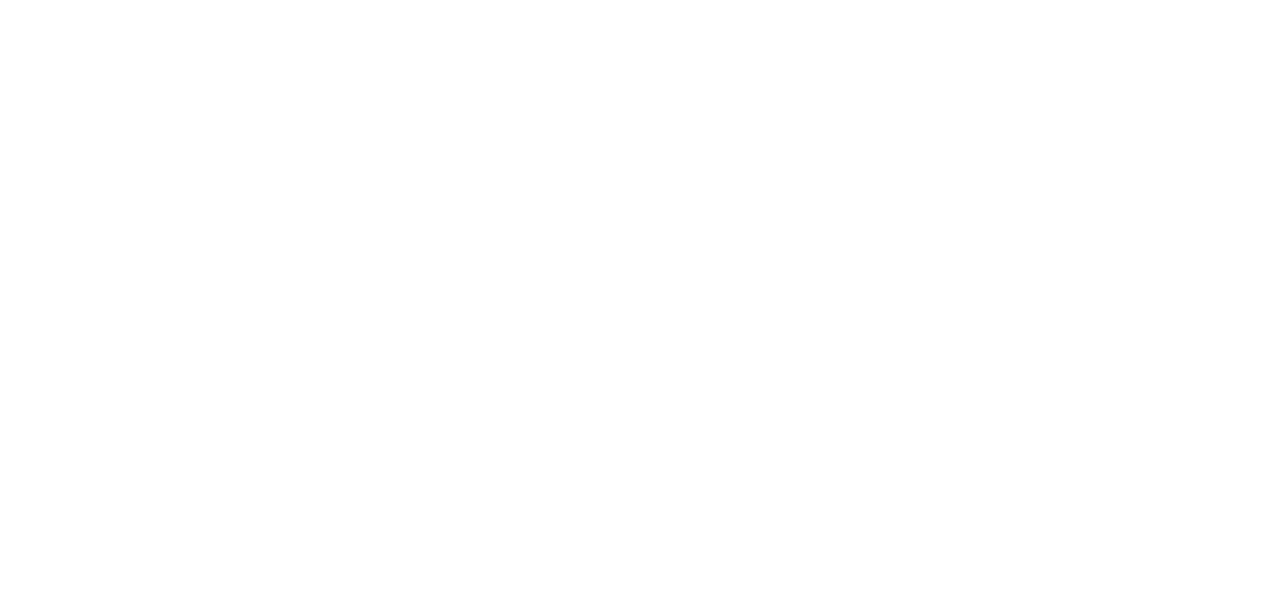
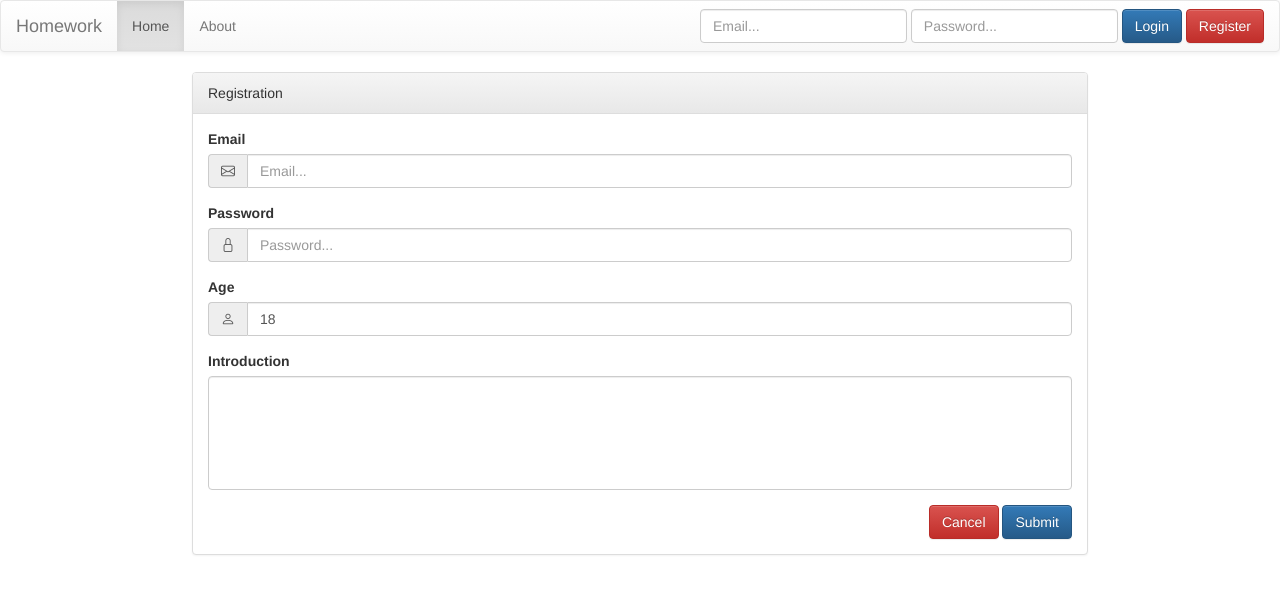
Before and after one commit to Amani215/ToDoLis_HW, a plain HTML site: page registration_page.html in a window 1280 px wide. Drawn offline with nearby package versions, Linux system fonts and the light colour scheme.

Commit message:
Added: registration form

```diff
--- a/registration_page.html
+++ b/registration_page.html
@@ -4,9 +4,99 @@
     <meta charset="UTF-8">
     <meta http-equiv="X-UA-Compatible" content="IE=edge">
     <meta name="viewport" content="width=device-width, initial-scale=1.0">
-    <title>Document</title>
+    <link rel="stylesheet" href="https://maxcdn.bootstrapcdn.com/bootstrap/3.3.7/css/bootstrap.min.css">
+    <link rel="stylesheet" href="https://maxcdn.bootstrapcdn.com/bootstrap/3.3.7/css/bootstrap-theme.min.css">
+    <link rel="stylesheet" href="https://cdn.jsdelivr.net/npm/bootstrap-icons@1.3.0/font/bootstrap-icons.css">
+    <title>Registration</title>
 </head>
 <body>
+    <nav class="navbar navbar-default" role="navigation">
+        <!-- Brand and toggle get grouped for better mobile display -->
+        <div class="navbar-header">
+            <button type="button" class="navbar-toggle" data-toggle="collapse" data-target=".navbar-ex1-collapse">
+                <span class="sr-only">Toggle navigation</span>
+                <span class="icon-bar"></span>
+                <span class="icon-bar"></span>
+                <span class="icon-bar"></span>
+            </button>
+            <a class="navbar-brand" href="#">Homework</a>
+        </div>
+
+        <!-- Collect the nav links, forms, and other content for toggling -->
+        <div class="collapse navbar-collapse navbar-ex1-collapse">
+            <ul class="nav navbar-nav">
+                <li class="active"><a href="index.html">Home</a></li>
+                <li><a href="#">About</a></li>
+            </ul>
+            <form class="navbar-form navbar-right" role="search">
+                <div class="form-group">
+                    <input type="email" class="form-control" placeholder="Email..." required>
+                    <input type="password" class="form-control" placeholder="Password..." required minlength="5">
+                </div>
+                <button type="submit" class="btn btn-primary">Login</button>
+                <a href="./registration_page.html" class="btn btn-danger">Register</a>
+
+            </form>
+        </div><!-- /.navbar-collapse -->
+    </nav>
+
+
+
+
+    <div class="panel panel-default" style="width: 70%; margin-left: 15%;">
+        <!-- Default panel contents -->
+        <div class="panel-heading">Registration</div>
+            <div class="panel-body">
+                <form action="" method="POST" role="form">
+                    <div class="form-group inline">
+                        <label for="email">Email</label>
+                        <div class="input-group">
+                            <div class="input-group-addon">
+                                <i class="bi bi-envelope"></i>
+                            </div>
+                            <input type="email" class="form-control" id="email" placeholder="Email..." required>
+                        </div>
+                    </div>
+
+                    <div class="form-group">
+                        <label for="password">Password</label>
+
+                        <div class="input-group">
+                            <div class="input-group-addon">
+                                <i class="bi bi-lock"></i>
+                            </div>
+                            <input type="password" class="form-control" id="password" placeholder="Password..." required minlength="5">
+                    </div>
+                        </div>
+
+                    <div class="form-group">
+                        <label for="age">Age</label>
+
+                        <div class="input-group">
+                            <div class="input-group-addon">
+                                <i class="bi bi-person"></i>
+                            </div>
+                            <input type="number" class="form-control" id="age" value="18" min="18" max="99" step="1">
+                        </div>
+                    </div>
+
+                    <div class="form-group">
+                        <label for="intro">Introduction</label>
+                        <textarea class="form-control" id="intro" rows="5" style="resize: none;"></textarea>
+                    </div>
+
+                    <div class="pull-right">
+                        <a href="index.html" type="button" class="btn btn-danger">Cancel</a>
+                        <a href="./todo_page.html" class="btn btn-primary">Submit</a>
+                    </div>
+
+                </form>
+
+            </div>
+
+    </div>
+
+
 
 </body>
 </html>
```
